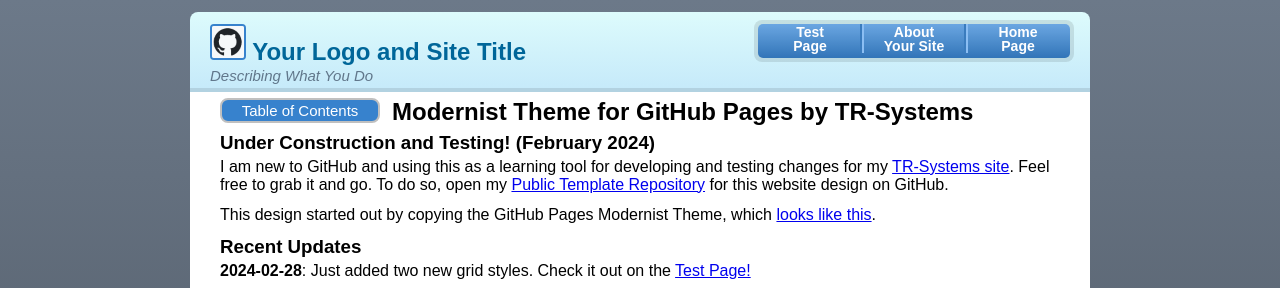
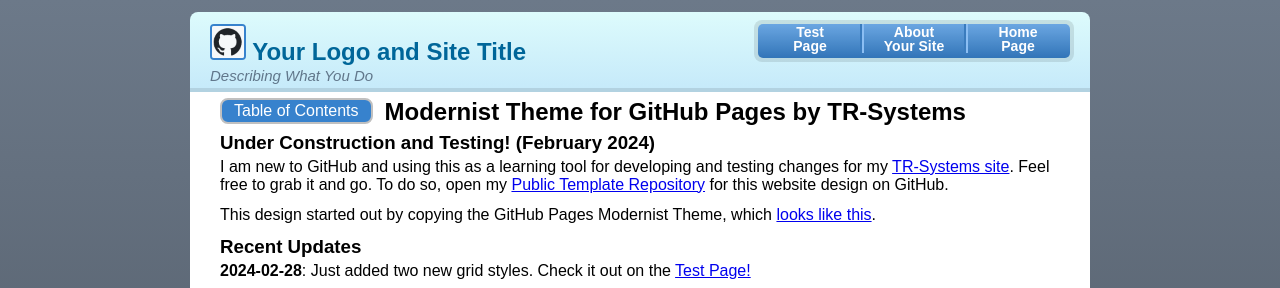
Before and after one commit to TR-Systems/modernist, a Jekyll site: the page built from index.md, in a window 1280 px wide. Shown: the top 288 px of the page. Built offline with Jekyll 4.4.1, drawn with Linux system fonts in a browser that asks for light colours; our own code applies the rules of GitHub Pages for plain Markdown files.

Commit message:
Update dropdown.scss

```diff
--- a/_sass/dropdown.scss
+++ b/_sass/dropdown.scss
@@ -1,12 +1,11 @@
 /* Dropdown Link Button for TOC or NAV */
 /* https://www.w3schools.com/howto/howto_js_dropdown.asp */
 .dropbtn {
-  width: 160px;
   background-color: #3782CD; /* 3498DB; */
   color: white;
   padding: 2px 12px;
   margin: 0 0 12px;
-  font-size: 15px;
+  font-size: 16px;
   font-weight: normal;
   border: 2px solid silver;
   border-radius: 8px;
@@ -23,14 +22,15 @@
   display: none;
   position: absolute;
   background-color: aliceblue; /* #f1f1f1; */
-  min-width: 160px;
+  min-width: 240px;
   overflow: auto;
   box-shadow: 0px 8px 16px 0px rgba(0,0,0,0.2);
   z-index: 1;
 }
 .dropdown-content a {
   color: black;
-  padding: 6px 12px;
+  font-size: 14px;
+  padding: 2px 8px;
   text-decoration: none;
   display: block;
 }
```
